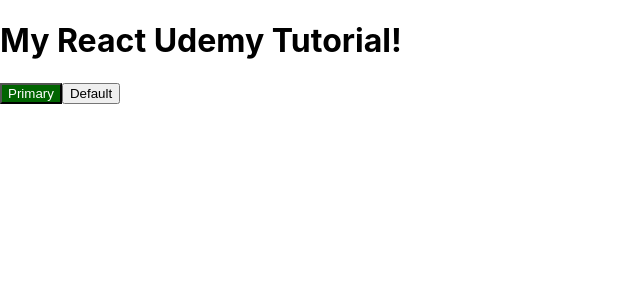
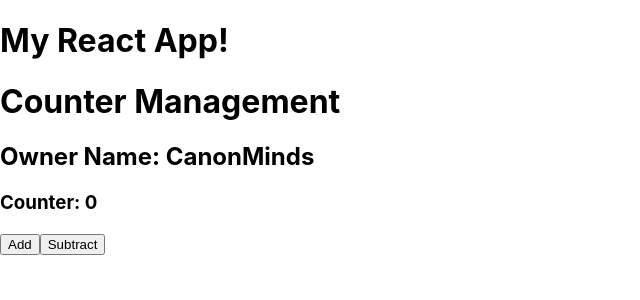
Before and after one commit to CanonMinds/all-about-react, a React (Create React App) app in the folder my-app/: page / in a window 1280 px wide. Shown: the top 300 px of the page, without its empty margins (0-640 px from the left). Built offline with nearby package versions, Linux system fonts and the light colour scheme.

Commit message:
:construction: 33State hands-on

```diff
--- a/my-app/src/App.tsx
+++ b/my-app/src/App.tsx
@@ -1,14 +1,12 @@
 import React from "react";
-import logo from "./logo.svg";
 import "./App.css";
-import { Button } from "./components/Button";
+import CounterManagement from "./components/CounterManagement";
 
 function App() {
 	return (
 		<>
-			<h1>My React Udemy Tutorial!</h1>
-			<Button type='primary'>Primary</Button>
-			<Button>Default</Button>
+			<h1>My React App!</h1>
+			<CounterManagement ownerName='CanonMinds' />
 		</>
 	);
 }
--- a/my-app/src/components/Button/index.tsx
+++ /dev/null
@@ -1,12 +0,0 @@
-import React from "react";
-import { ButtonProps } from "./interface";
-import "./style.css";
-
-export const Button: React.FC<ButtonProps> = ({
-	type = "default",
-	children,
-}) => {
-	const className = type === "primary" ? "primary" : "";
-
-	return <button className={className}>{children}</button>;
-};
--- a/my-app/src/components/Button/interface.ts
+++ /dev/null
@@ -1,3 +0,0 @@
-export interface ButtonProps {
-	type?: "primary" | "default";
-}
--- a/my-app/src/components/Button/style.css
+++ /dev/null
@@ -1,4 +0,0 @@
-.primary {
-	background-color: darkgreen;
-	color: white;
-}
--- /dev/null
+++ b/my-app/src/components/CounterManagement/index.tsx
@@ -0,0 +1,48 @@
+import React from "react";
+import { CounterManagementProps, CounterManagementState } from "./interface";
+
+class CounterManagement extends React.Component<
+	CounterManagementProps,
+	CounterManagementState
+> {
+	constructor(props: CounterManagementProps) {
+		super(props);
+
+		this.state = {
+			counter: 0,
+		};
+	}
+
+	handleAddClick = () => {
+		this.setState(
+			function (prevState) {
+				return {
+					counter: prevState.counter + 1,
+				};
+			},
+			function () {
+				console.log("Callback function.");
+			}
+		);
+	};
+
+	handleSubtractClick = () => {
+		this.setState({ counter: this.state.counter - 1 });
+	};
+
+	render() {
+		const { ownerName } = this.props;
+		const { counter } = this.state;
+		return (
+			<div>
+				<h1> Counter Management </h1>
+				<h2> Owner Name: {ownerName} </h2>
+				<h3> Counter: {counter} </h3>
+				<button onClick={this.handleAddClick}>Add</button>
+				<button onClick={this.handleSubtractClick}>Subtract</button>
+			</div>
+		);
+	}
+}
+
+export default CounterManagement;
--- /dev/null
+++ b/my-app/src/components/CounterManagement/interface.ts
@@ -0,0 +1,7 @@
+export interface CounterManagementProps {
+	ownerName: string;
+}
+
+export interface CounterManagementState {
+	counter: number;
+}
```
